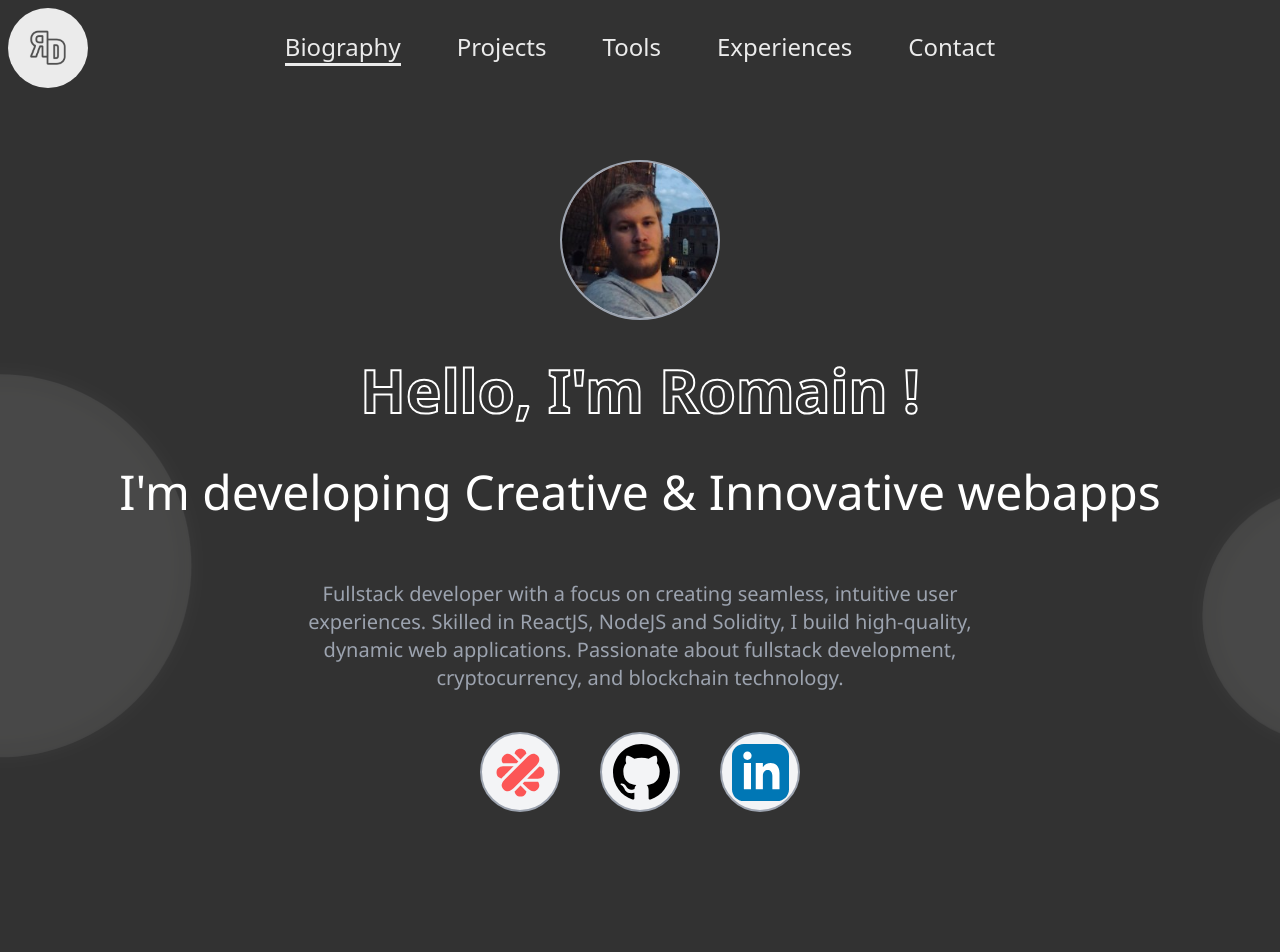
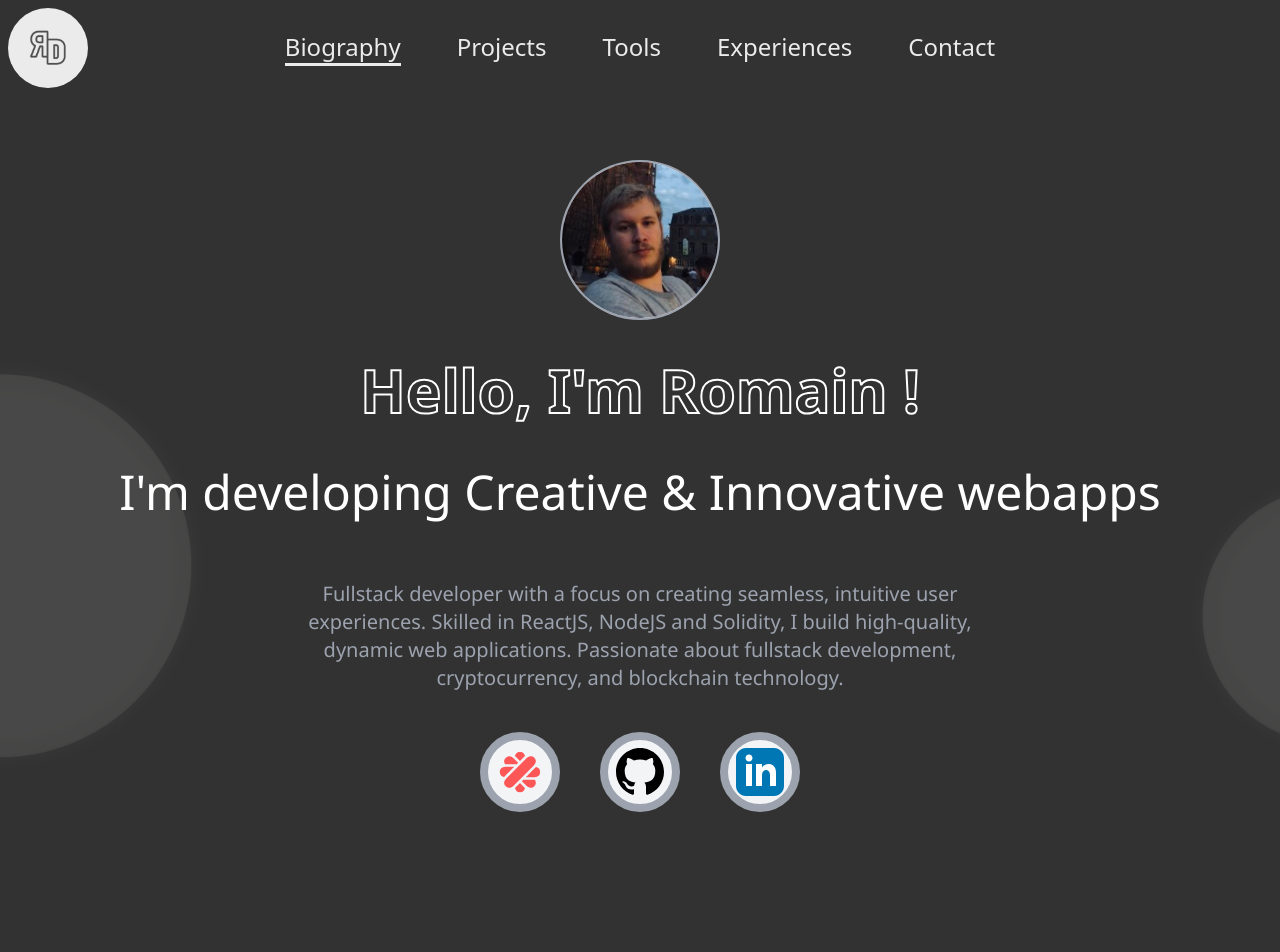
Before and after one commit to RomainDesson/Romain-Desson-Portfolio, a React (Vite) app: page / in a window 1280 px wide. Shown: the top 952 px of the page. Built offline with nearby package versions, Linux system fonts and the light colour scheme; some icons are missing; a web font is replaced by a local one.

Commit message:
Add contact form with sendgrid

```diff
--- a/package.json
+++ b/package.json
@@ -13,7 +13,9 @@
     "@emotion/react": "^11.11.1",
     "@emotion/styled": "^11.11.0",
     "@mui/material": "^5.14.19",
+    "@types/axios": "^0.14.0",
     "@types/scrollmagic": "^2.0.8",
+    "axios": "^1.6.2",
     "flag-icons": "^7.0.2",
     "gsap": "^3.12.3",
     "i18next": "^23.7.7",
@@ -22,7 +24,6 @@
     "react-i18next": "^13.5.0",
     "react-icons": "^4.12.0",
     "react-spring": "^9.7.3",
-    "scrollmagic": "^2.0.8",
     "typed.js": "^2.1.0"
   },
   "devDependencies": {
--- a/src/components/Biography/Biography.tsx
+++ b/src/components/Biography/Biography.tsx
@@ -1,4 +1,4 @@
-import { useEffect, useRef } from 'react';
+import {useEffect, useRef, useState} from 'react';
 import { useTranslation } from 'react-i18next';
 import { useSpring, animated } from 'react-spring';
 import Typed from 'typed.js';
@@ -11,6 +11,9 @@ import LinkedinIcon from "../../../public/linkedin.svg";
 export const Biography = () => {
     const { t } = useTranslation();
     const typedTarget = useRef(null);
+    const [hoverMalt, setHoverMalt] = useState(false);
+    const [hoverGithub, setHoverGithub] = useState(false);
+    const [hoverLinkedin, setHoverLinkedin] = useState(false);
 
     useEffect(() => {
         const typed = new Typed(typedTarget.current, {
@@ -30,6 +33,9 @@ export const Biography = () => {
     const fadeInDescription = useSpring({ from: { opacity: 0 }, to: { opacity: 1 }, delay: 2000 });
     const fadeInIntro = useSpring({ from: { opacity: 0 }, to: { opacity: 1 }, delay: 1500 });
     const fadeInProfile = useSpring({ from: { opacity: 0 }, to: { opacity: 1 }, delay: 2300 });
+    const hoverMaltAnimation = useSpring({ transform: hoverMalt ? 'scale(1.1)' : 'scale(1)' });
+    const hoverGithubAnimation = useSpring({ transform: hoverGithub ? 'scale(1.1)' : 'scale(1)' });
+    const hoverLinkedinAnimation = useSpring({ transform: hoverLinkedin ? 'scale(1.1)' : 'scale(1)' });
 
     return (
         <div className="flex flex-col items-center pt-16 md:pt-24 lg:pt-32" id="biography">
@@ -46,14 +52,34 @@ export const Biography = () => {
                 {t('description')}
             </animated.p>
             <div className={'flex flex-row mt-10 gap-10'}>
-                <animated.div style={fadeInUpIconsMalt} className="img-animation w-20 h-20 rounded-full bg-gray-100 border-2 border-gray-400 flex justify-center items-center">
-                    <a href='https://www.malt.fr/profile/romaindesson' target='blank' className='reset-link-styles'><img src={MaltIcon} alt="Malt" className="icon w-3/4 h-3/4"/></a>
+                <animated.div
+                    style={{...fadeInUpIconsMalt, ...hoverMaltAnimation}}
+                    className="img-animation w-20 h-20 rounded-full bg-gray-100 border-8 border-gray-400 flex justify-center items-center"
+                    onMouseEnter={() => setHoverMalt(true)}
+                    onMouseLeave={() => setHoverMalt(false)}
+                >
+                    <a href='https://www.malt.fr/profile/romaindesson' target='blank' className='reset-link-styles'>
+                        <img src={MaltIcon} alt="Malt" className="icon w-3/4 h-3/4"/>
+                    </a>
                 </animated.div>
-                <animated.div style={fadeInUpIconsGithub} className="img-animation w-20 h-20 rounded-full bg-gray-100 border-2 border-gray-400 flex justify-center items-center">
-                    <a href='https://github.com/RomainDesson' target='blank' className='reset-link-styles'><img src={GithubIcon} alt="Malt" className="icon w-3/4 h-3/4 ml-0.5"/></a>
+                <animated.div
+                    style={{...fadeInUpIconsGithub, ...hoverGithubAnimation}}
+                    className="img-animation w-20 h-20 rounded-full bg-gray-100 border-8 border-gray-400 flex justify-center items-center"
+                    onMouseEnter={() => setHoverGithub(true)}
+                    onMouseLeave={() => setHoverGithub(false)}
+                >
+                    <a href='https://github.com/RomainDesson' target='blank' className='reset-link-styles'>
+                        <img src={GithubIcon} alt="Malt" className="icon w-3/4 h-3/4 "/>
+                    </a>
                 </animated.div>
-                <animated.div style={fadeInUpIconsLinkedin} className="img-animation w-20 h-20 rounded-full bg-gray-100 border-2 border-gray-400 flex justify-center items-center">
-                    <a href='https://www.linkedin.com/in/romain-desson-935466168/' target='blank' className='reset-link-styles'><img src={LinkedinIcon} alt="Malt" className="icon w-3/4 h-3/4"/></a>
+                <animated.div style={{...fadeInUpIconsLinkedin, ...hoverLinkedinAnimation}}
+                              className="img-animation w-20 h-20 rounded-full bg-gray-100 border-8 border-gray-400 flex justify-center items-center"
+                              onMouseEnter={() => setHoverLinkedin(true)}
+                              onMouseLeave={() => setHoverLinkedin(false)}
+                >
+                    <a href='https://www.linkedin.com/in/romain-desson-935466168/' target='blank' className='reset-link-styles'>
+                        <img src={LinkedinIcon} alt="Malt" className="icon w-3/4 h-3/4"/>
+                    </a>
                 </animated.div>
             </div>
         </div>
--- /dev/null
+++ b/src/endpoints.ts
@@ -0,0 +1 @@
+export const sendGridEndpoint = 'http://34.38.81.122:3000/sendmail'
--- a/src/translations/en/en.json
+++ b/src/translations/en/en.json
@@ -16,11 +16,11 @@
   "astranWork": "I participated in early stage of Astran, implementing strong basics and good code practice for the users interface.",
   "obatDescription": "Simplifying Invoices & Client Management.",
   "obatRole": "Rôle: Front-end engineer",
-  "obatWork": "I joined Obat to refact the legacy applications in react. I learnt a lot about refactoring and good pratices",
+  "obatWork": "I joined Obat to refactor the legacy applications in react. I learnt a lot about refactoring and good pratices",
   "soundcastDescription": "Your audio business partner.",
   "soundcastRole": "Rôle: Full-stack engineer",
   "soundcastWork": "In my years at Soundcast, I participated in many aspects of a startup project, from designing user interface to implement back-end services.",
-  "startupExperience": "I mainly worked with startups, able to see many faces in the development process and I had to always adapt myself in many situations.",
+  "startupExperience": "I mainly worked with startups and was able to see many faces in the development process and I had to always adapt myself in many situations.",
   "toolReact": "React is my daily javascript library, I use it every day for professional and also personal projects.",
   "toolTypescript": "Since I discovered TypeScript, my vision of the JavaScript ecosystem has changed. I code cleaner and faster while avoiding a lot of errors.",
   "toolNode": "As a Javascript developer, the choice of NodeJs was obvious. I mainly use it in personal projects when I need to create an API quickly and simply with Express in particular",
--- a/src/translations/fr/fr.json
+++ b/src/translations/fr/fr.json
@@ -20,7 +20,7 @@
   "soundcastDescription": "Votre partenaire d'affaires audio.",
   "soundcastRole": "Rôle : Ingénieur Full-stack",
   "soundcastWork": "Pendant mes années chez Soundcast, j'ai participé à de nombreux aspects d'un projet de startup, de la conception de l'interface utilisateur à la mise en œuvre de micro services back-end.",
-  "startupExperience": "J'ai principalement travaillé avec des startups, j'ai eu l'occasion de voir de nombreuses facettes du processus de développement d'un logiciel et j'ai dû savoir m'adapter à de nombreuses situations.",
+  "startupExperience": "J'ai principalement travaillé avec des startups et j'ai eu l'occasion de voir de nombreuses facettes du processus de développement d'un logiciel et j'ai dû savoir m'adapter à de nombreuses situations.",
   "toolReact": "React est ma bibliothèque javascript quotidienne, je l'utilise tous le sjours pour des projets professionnels mais aussi personnels.",
   "toolTypescript": "Depuis que j'ai découvert TypeScript, ma vision de l'écosystème JavaScript a changé. Je code plus proprement et plus rapidement tout en évitant beaucoup d'erreurs.",
   "toolNode": "En tant que développeur Javascript, le choix de NodeJs a été évident. Je l'utilise principalement dans des projets personnels lorsque j'ai besoin de créer une api rapidement et simplement avec Express notamment.",
```
Also changed, not shown: src/components/Contact/Contact.tsx (+49 -1 lines), src/components/Experiences/Experiences.tsx (+20 -3 lines), 1 other file (tests, documents, lock files or other folders).
